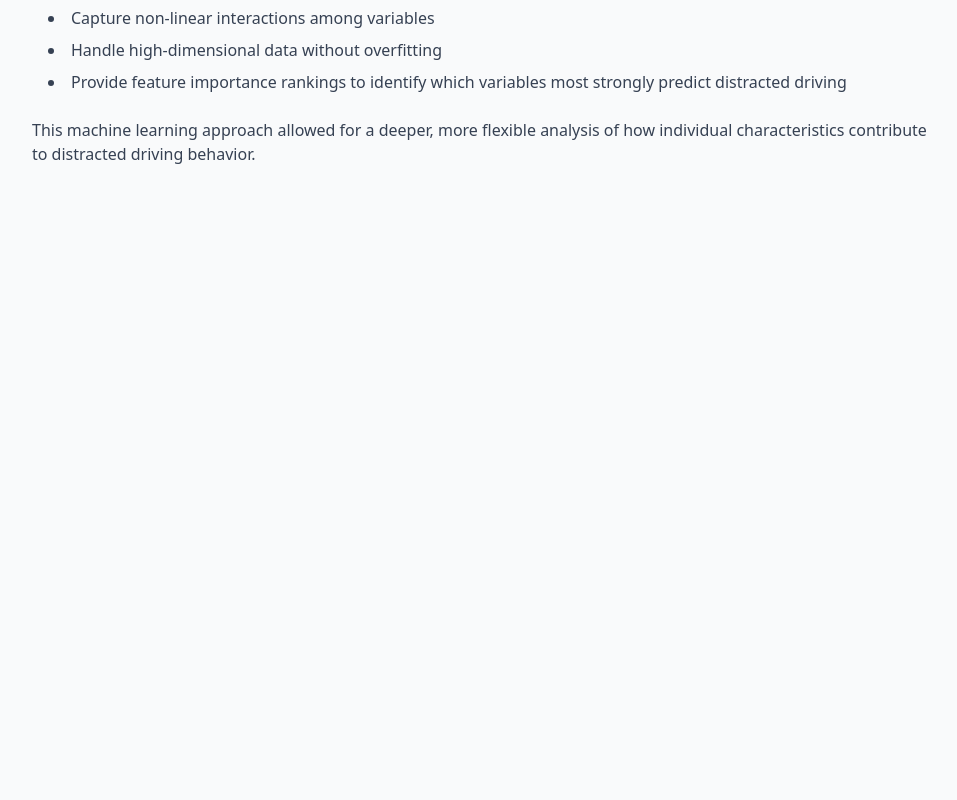
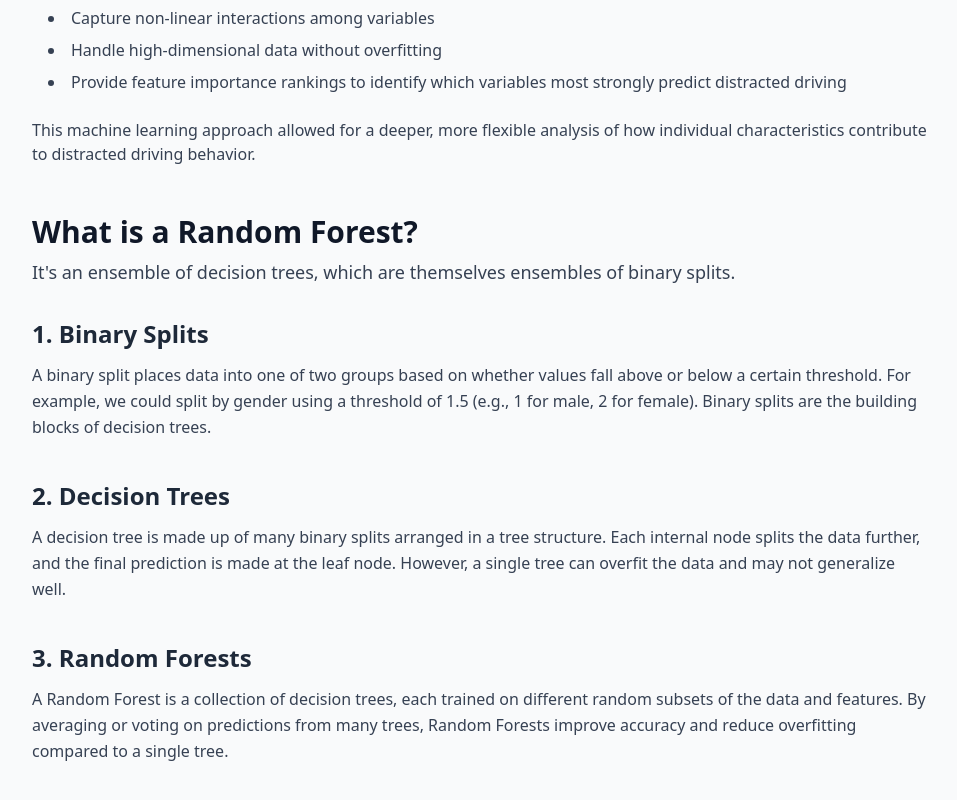
Before and after one commit to WilliamGiammona/odel-project, a Next.js app: page /methodology in a window 1280 px wide. Shown: the part 2300-3100 px from the top of the page, without its empty margins (160-1117 px from the left). Before the commit the page ends 2562 px from the top, so only its background shows below. Built offline with nearby package versions, Linux system fonts and the light colour scheme.

Commit message:
text update

```diff
--- a/app/methodology/page.tsx
+++ b/app/methodology/page.tsx
@@ -319,6 +319,55 @@ export default function MethodologyPage() {
               : "גישת למידת מכונה זו אפשרה ניתוח עמוק וגמיש יותר של האופן שבו מאפיינים אישיים תורמים להתנהגות נהיגה מוסחת."}
           </p>
         </section>
+
+        <section className="mb-12">
+          <h2 className="text-3xl font-bold text-gray-900 mb-2">
+            {language === "en"
+              ? "What is a Random Forest?"
+              : "מהו Random Forest?"}
+          </h2>
+          <p className="text-gray-700 mb-8 text-lg">
+            {language === "en"
+              ? "It's an ensemble of decision trees, which are themselves ensembles of binary splits."
+              : "זהו אנסמבל של עצי החלטה, שכל אחד מהם מורכב בעצמו מפיצולים בינאריים."}
+          </p>
+
+          {/* 1. Binary Splits */}
+          <div className="mb-10">
+            <h3 className="text-2xl font-semibold text-gray-800 mb-3">
+              {language === "en" ? "1. Binary Splits" : "1. פיצולים בינאריים"}
+            </h3>
+            <p className="text-gray-700 leading-relaxed">
+              {language === "en"
+                ? "A binary split places data into one of two groups based on whether values fall above or below a certain threshold. For example, we could split by gender using a threshold of 1.5 (e.g., 1 for male, 2 for female). Binary splits are the building blocks of decision trees."
+                : "פיצול בינארי מחלק את הנתונים לשתי קבוצות לפי אם הערך גבוה או נמוך מסף מסוים. לדוגמה, ניתן לפצל לפי מגדר בעזרת סף של 1.5 (למשל, 1 לגבר, 2 לאישה). פיצולים בינאריים הם אבני הבניין של עצי החלטה."}
+            </p>
+          </div>
+
+          {/* 2. Decision Trees */}
+          <div className="mb-10">
+            <h3 className="text-2xl font-semibold text-gray-800 mb-3">
+              {language === "en" ? "2. Decision Trees" : "2. עצי החלטה"}
+            </h3>
+            <p className="text-gray-700 leading-relaxed">
+              {language === "en"
+                ? "A decision tree is made up of many binary splits arranged in a tree structure. Each internal node splits the data further, and the final prediction is made at the leaf node. However, a single tree can overfit the data and may not generalize well."
+                : "עץ החלטה מורכב ממספר פיצולים בינאריים המסודרים במבנה עץ. כל צומת פנימי מבצע פיצול נוסף, והתחזית מתקבלת בעלה. עם זאת, עץ יחיד עלול להיות מותאם יתר על המידה לנתונים ולא להכליל היטב."}
+            </p>
+          </div>
+
+          {/* 3. Random Forests */}
+          <div>
+            <h3 className="text-2xl font-semibold text-gray-800 mb-3">
+              {language === "en" ? "3. Random Forests" : "3. יערות רנדומליים"}
+            </h3>
+            <p className="text-gray-700 leading-relaxed">
+              {language === "en"
+                ? "A Random Forest is a collection of decision trees, each trained on different random subsets of the data and features. By averaging or voting on predictions from many trees, Random Forests improve accuracy and reduce overfitting compared to a single tree."
+                : "Random Forest הוא אוסף של עצי החלטה, שכל אחד מהם מאומן על תת-קבוצה שונה של הנתונים והתכונות. על ידי ממוצע או הצבעה של התחזיות מעצים שונים, Random Forest משפר את הדיוק ומפחית התאמת יתר ביחס לעץ יחיד."}
+            </p>
+          </div>
+        </section>
       </div>
     </div>
   );
```
